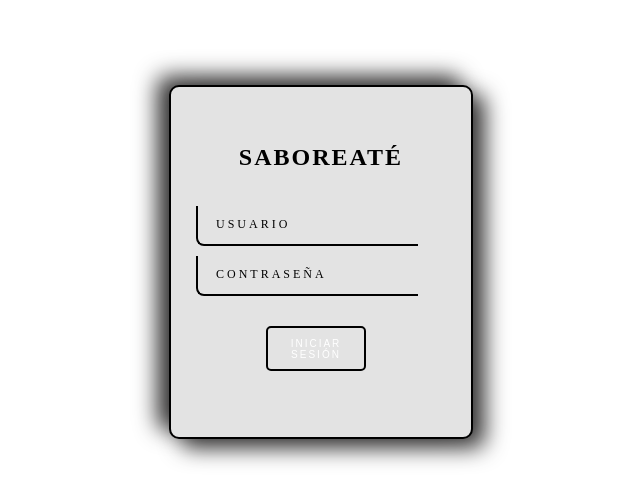
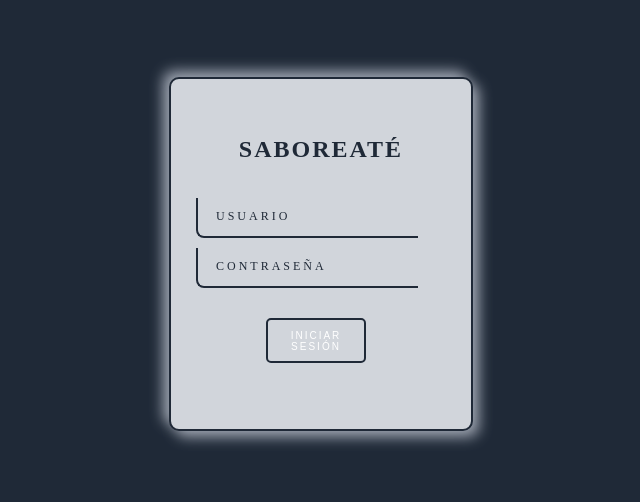
Before and after one commit to nandostiwar/2024-1-FullStack, a React (Vite) app in the folder Restaurante/Frontend/: page /login in a window 1280 px wide. Shown: the part 146-648 px from the top of the page, without its empty margins (319-959 px from the left). Built offline with nearby package versions, Linux system fonts and the light colour scheme.

Commit message:
cambios login

```diff
--- a/Restaurante/Frontend/src/assets/components/Mesero/Mesero.jsx
+++ b/Restaurante/Frontend/src/assets/components/Mesero/Mesero.jsx
@@ -183,7 +183,7 @@ const PerfilMesero = ({}) => {
             Estado del Pedido:
             <select className="FormSelect" value={estadoPedido} onChange={(e) => setEstadoPedido(e.target.value)}>
               <option value="procesando">Procesando</option>
-              <option value="listo">Listo</option>
+
             </select>
           </label>
         </div>
--- a/Restaurante/Frontend/src/assets/components/login/Login.css
+++ b/Restaurante/Frontend/src/assets/components/login/Login.css
@@ -1,8 +1,11 @@
-.container {
+body {
+  margin: 0; /* Elimina los márgenes predeterminados del cuerpo */
+  padding: 0; /* Elimina el relleno predeterminado del cuerpo */
   display: flex;
   justify-content: center;
   align-items: center;
   height: 100vh;
+  background-color: #1f2937; /* Un azul oscuro */
 }
 
 .card {
@@ -13,15 +16,14 @@
   width: 300px;
   flex-direction: column;
   gap: 35px;
-  background: #e3e3e3;
-  box-shadow: 12px 9px 22px #373636,
-    -12px -9px 22px #373636;
+  background: #D1D5DB;
+  box-shadow: 6px 6px 14px #9CA3AF, -6px -6px 14px #9CA3AF;
   border-radius: 10px;
-  border:2px solid#000;
+  border: 2px solid #1F2937; /* Borde azul oscuro */
 }
 
 .login {
-  color: #000;
+  color: #1F2937; /* Texto azul oscuro */
   text-transform: uppercase;
   letter-spacing: 2px;
   display: block;
@@ -40,11 +42,11 @@
   padding: 10px;
   outline: none;
   border: none;
-  color: #000;
+  color: #1F2937; /* Texto azul oscuro */
   font-size: 1em;
   background: transparent;
-  border-left: 2px solid #000;
-  border-bottom: 2px solid #000;
+  border-left: 2px solid #1F2937; /* Borde izquierdo azul oscuro */
+  border-bottom: 2px solid #1F2937; /* Borde inferior azul oscuro */
   transition: 0.1s;
   border-bottom-left-radius: 8px;
 }
@@ -58,7 +60,7 @@
   padding: 10px;
   pointer-events: none;
   font-size: 12px;
-  color: #000;
+  color: #1F2937; /* Texto azul oscuro */
   text-transform: uppercase;
   transition: 0.5s;
   letter-spacing: 3px;
@@ -70,15 +72,15 @@
   transform: translateX(113px) translateY(-15px);
   font-size: 0.8em;
   padding: 5px 10px;
-  background: #000;
+  background: #1F2937; /* Fondo azul oscuro */
   letter-spacing: 0.2em;
-  color: #fff;
-  border: 2px;
+  color: #FFFFFF; /* Texto blanco */
+  border: 2px solid #1F2937; /* Borde azul oscuro */
 }
 
 .inputBox input:valid,
 .inputBox input:focus {
-  border: 2px solid #000;
+  border: 2px solid #1F2937; /* Borde azul oscuro */
   border-radius: 8px;
 }
 
@@ -86,7 +88,7 @@
   height: 45px;
   width: 100px;
   border-radius: 5px;
-  border: 2px solid #000;
+  border: 2px solid #1F2937; /* Borde azul oscuro */
   cursor: pointer;
   background-color: transparent;
   transition: 0.5s;
@@ -102,12 +104,9 @@
 }
 
 .enter:hover {
-  background-color: rgb(0, 0, 0);
-  color: white;
+  background-color: #1F2937; /* Fondo azul oscuro */
+  color: #FFFFFF; /* Texto blanco */
 }
-
-
-
 
 .error-message {
   color: red;
```
Lines whose indentation alone changed are shown as unchanged.
